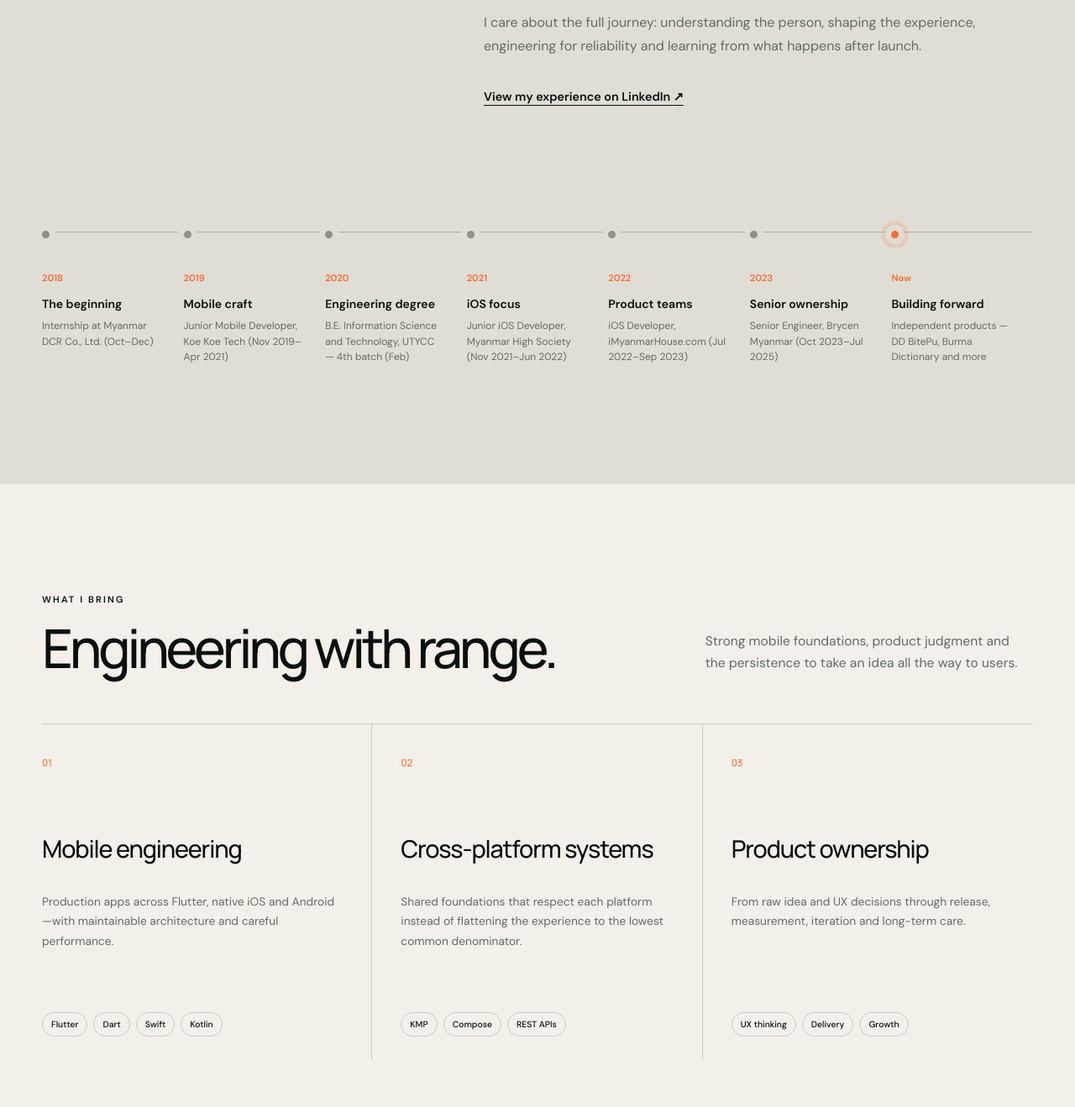
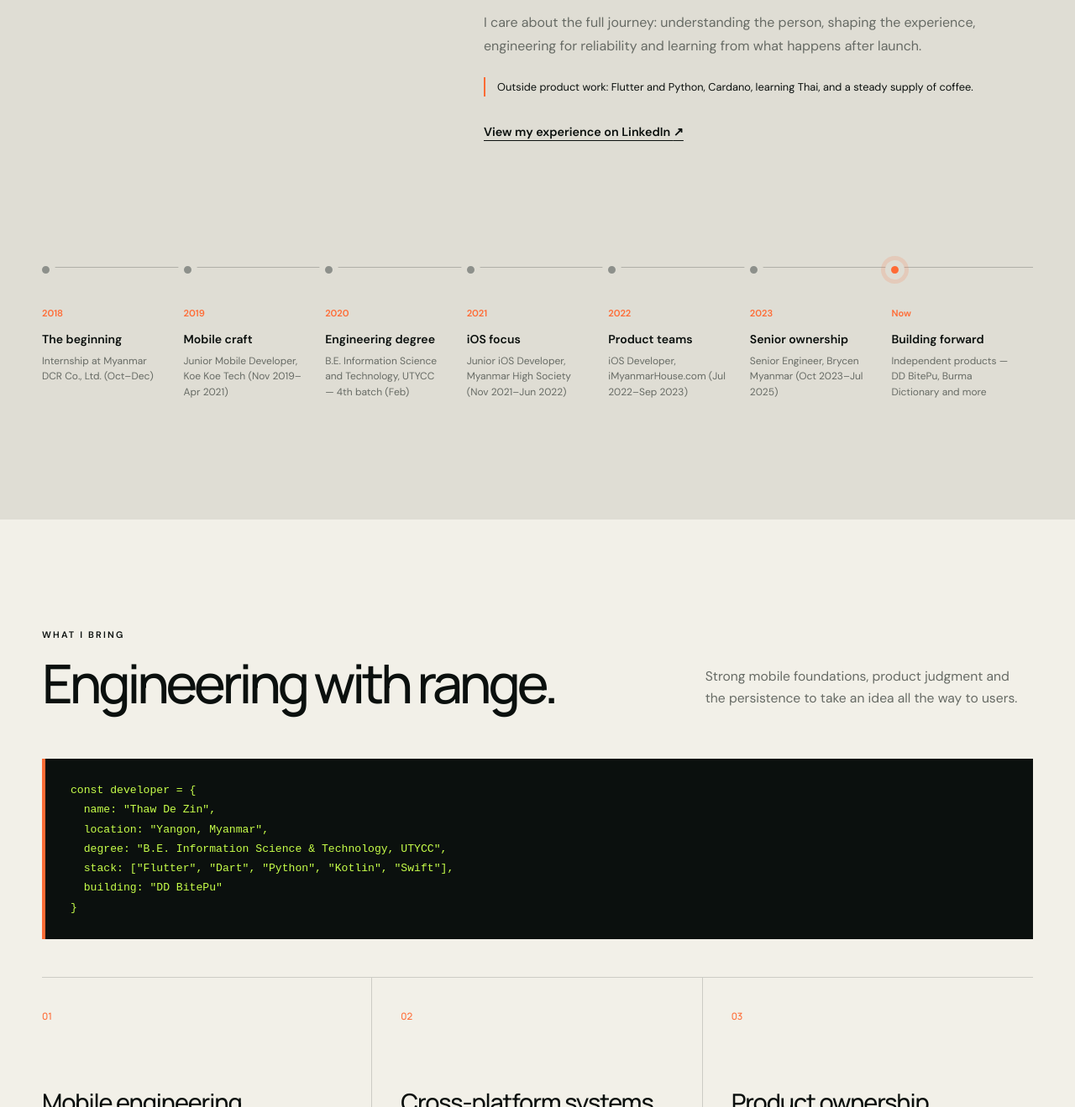
Before and after one commit to thawdezin/main_website, a website: page index.html in a window 1280 px wide. Shown: the part 3438-4757 px from the top of the page at 84% size. Drawn offline with Linux system fonts and the light colour scheme.

Commit message:
Borrow code-card motif and verified side-project details from old portfolios

```diff
--- a/index.html
+++ b/index.html
@@ -188,7 +188,7 @@
             <div class="project-number">04</div>
             <div class="project-icon">◌</div>
             <h3>Meaningful utilities</h3>
-            <p>From Lumbini to privacy-minded personal tools—small products shaped around focused communities.</p>
+            <p>From Lumbini and the Frowser browser to privacy-minded personal tools—small products shaped around focused communities.</p>
             <a class="card-link" href="https://play.google.com/store/apps/dev?id=8808427107519078047" target="_blank" rel="noopener noreferrer" aria-label="See all apps by Thaw De Zin">See all apps <span>↗</span></a>
           </article>
         </div>
@@ -205,6 +205,7 @@
             <p>I'm a graduate of the <strong>University of Technology (Yatanarpon Cyber City)</strong> — Bachelor of Engineering in Information Science and Technology, 4th batch, February 2020. That formal engineering foundation still shapes how I build: carefully, systematically and with care for the person using the result.</p>
             <p>Since my first engineering internship in 2018, I've grown through iOS and cross-platform roles into senior mobile development—while continuing to ship independent products of my own.</p>
             <p>I care about the full journey: understanding the person, shaping the experience, engineering for reliability and learning from what happens after launch.</p>
+            <p class="story-aside">Outside product work: Flutter and Python, Cardano, learning Thai, and a steady supply of coffee.</p>
             <a class="text-link" href="https://www.linkedin.com/in/thawdezin/" target="_blank" rel="noopener noreferrer">View my experience on LinkedIn <span aria-hidden="true">↗</span></a>
           </div>
           <div class="timeline reveal" aria-label="Career timeline">
@@ -225,6 +226,13 @@
           <div><p class="eyebrow">What I bring</p><h2 id="expertise-title">Engineering with range.</h2></div>
           <p>Strong mobile foundations, product judgment and the persistence to take an idea all the way to users.</p>
         </div>
+        <pre class="dev-code reveal" aria-label="Developer profile"><code>const developer = {
+  name: "Thaw De Zin",
+  location: "Yangon, Myanmar",
+  degree: "B.E. Information Science &amp; Technology, UTYCC",
+  stack: ["Flutter", "Dart", "Python", "Kotlin", "Swift"],
+  building: "DD BitePu"
+}</code></pre>
         <div class="expertise-grid">
           <article class="expertise-card reveal"><span>01</span><h3>Mobile engineering</h3><p>Production apps across Flutter, native iOS and Android—with maintainable architecture and careful performance.</p><div class="tags"><b>Flutter</b><b>Dart</b><b>Swift</b><b>Kotlin</b></div></article>
           <article class="expertise-card reveal"><span>02</span><h3>Cross-platform systems</h3><p>Shared foundations that respect each platform instead of flattening the experience to the lowest common denominator.</p><div class="tags"><b>KMP</b><b>Compose</b><b>REST APIs</b></div></article>
--- a/styles.css
+++ b/styles.css
@@ -131,6 +131,7 @@ img { max-width: 100%; display: block; }
 .story-copy .story-lead { color: var(--ink); font: 500 1.7rem/1.45 'Manrope'; margin-top: 55px; }
 .story-copy .story-lead em { color: var(--orange); font-family: Georgia, serif; font-weight: 400; }
 .story-copy .text-link { display: inline-block; margin-top: 20px; }
+.story-aside { font-size: .8rem !important; color: var(--ink) !important; border-left: 2px solid var(--orange); padding-left: 14px; margin-top: 22px !important; }
 .timeline { grid-column: 1 / -1; margin-top: 50px; display: grid; grid-template-columns: repeat(auto-fit, minmax(140px, 1fr)); position: relative; }
 .timeline-line { position: absolute; top: 11px; left: 0; right: 0; height: 1px; background: rgba(11,16,14,.22); }
 .timeline-item { position: relative; padding-right: 25px; }
@@ -141,6 +142,8 @@ img { max-width: 100%; display: block; }
 .timeline-item strong { display: block; color: var(--ink); font-size: .88rem; margin: 5px 0; }
 
 .expertise { padding: 130px 0; }
+.dev-code { margin: 0 0 45px; padding: 26px 30px; background: var(--ink); color: var(--lime); font: 400 .82rem/1.7 ui-monospace, SFMono-Regular, Menlo, Consolas, monospace; overflow-x: auto; border-left: 4px solid var(--orange); }
+.dev-code code { white-space: pre; }
 .expertise-grid { display: grid; grid-template-columns: repeat(3, 1fr); border-top: 1px solid var(--line); }
 .expertise-card { min-height: 400px; padding: 38px 34px 28px 0; display: flex; flex-direction: column; border-right: 1px solid var(--line); }
 .expertise-card + .expertise-card { padding-left: 34px; }
```
Also changed, not shown: AGENTS.md (+1 -0 lines).
